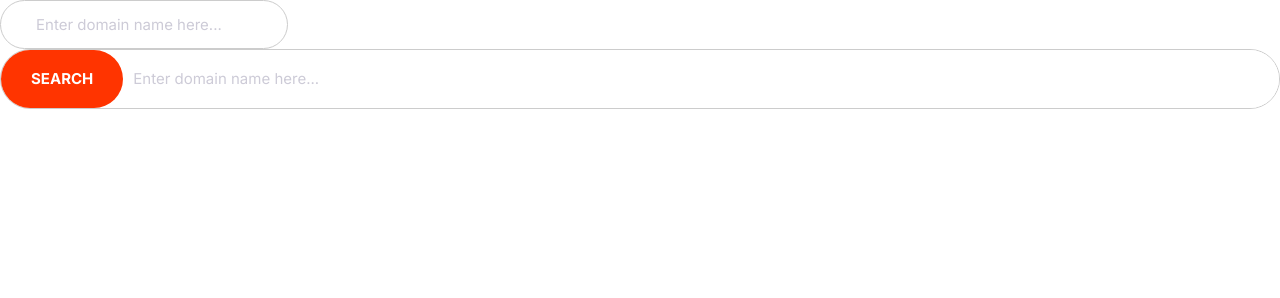
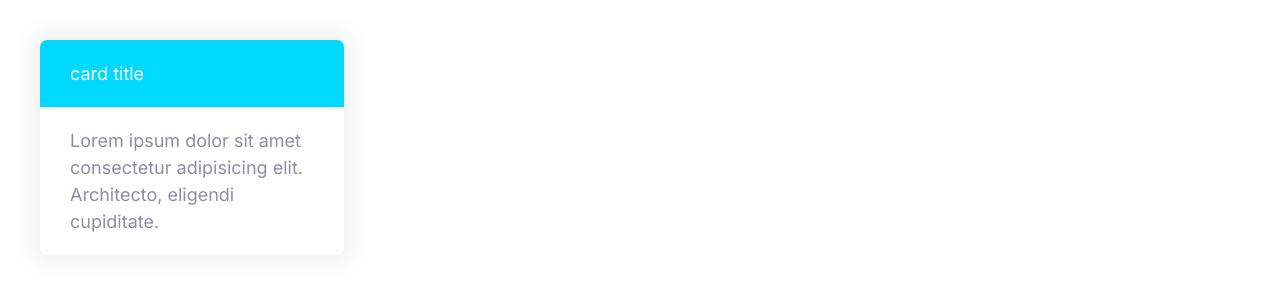
Before and after one commit to MahmoudAleek/HayperActiveHosting, a plain HTML site: page index.html in a window 1280 px wide. Drawn offline with Linux system fonts and the light colour scheme.

Commit message:
Build card component

```diff
--- a/css/styles.css
+++ b/css/styles.css
@@ -285,3 +285,25 @@ background:#ec3000 ;
 
 
 }
+
+
+/* Cards */
+.card{
+    border-radius: 7px;
+    box-shadow: 0 0 20px 10px #f3f3f3;
+    overflow: hidden;
+}
+
+.card__header, .card__body{
+    padding: 2rem 3rem;
+}
+
+.card--primary .card__header{
+    background: var(--color-primary);
+    color: #fff;
+}
+
+.card--secondary .card__header{
+    background: var(--color-secondary);
+    color: #fff;
+}
--- a/index.html
+++ b/index.html
@@ -10,10 +10,16 @@
     <link rel="stylesheet" href="css/styles.css">
 </head>
 <body>
-    <input type="text" class="input" placeholder="Enter domain name here...">
-    <div class="input-group">
-        <button class="btn btn--accent">Search</button>
-        <input type="text" class="input" placeholder="Enter domain name here...">
+    <div style="width:30%; padding: 4rem;">
+        <div class="card card--secondary">
+            <header class="card__header">
+                card title
+            </header>
+            <div class="card__body">
+                Lorem ipsum dolor sit amet consectetur adipisicing elit. Architecto, eligendi cupiditate.
+
+            </div>
+        </div>
     </div>
 </body>
 </html>
```
Also changed, not shown: components/card.html (added, +11 -0 lines).
